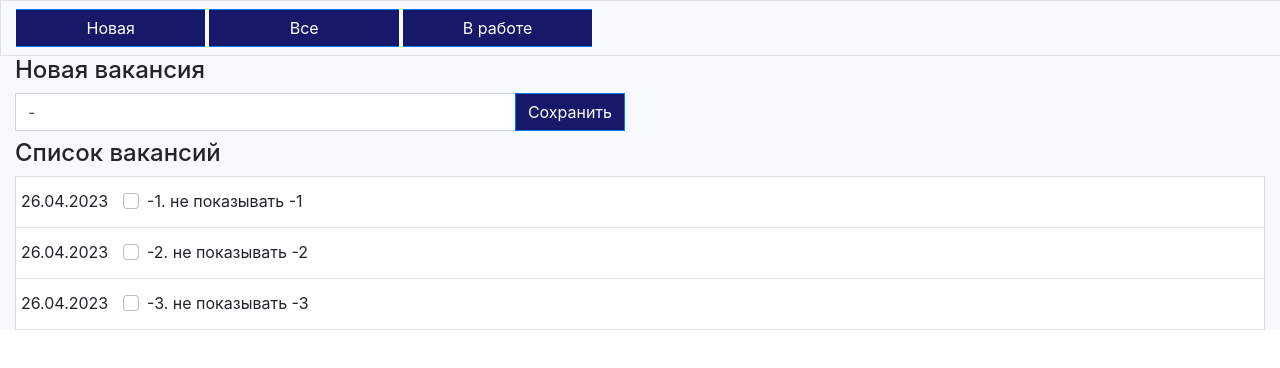
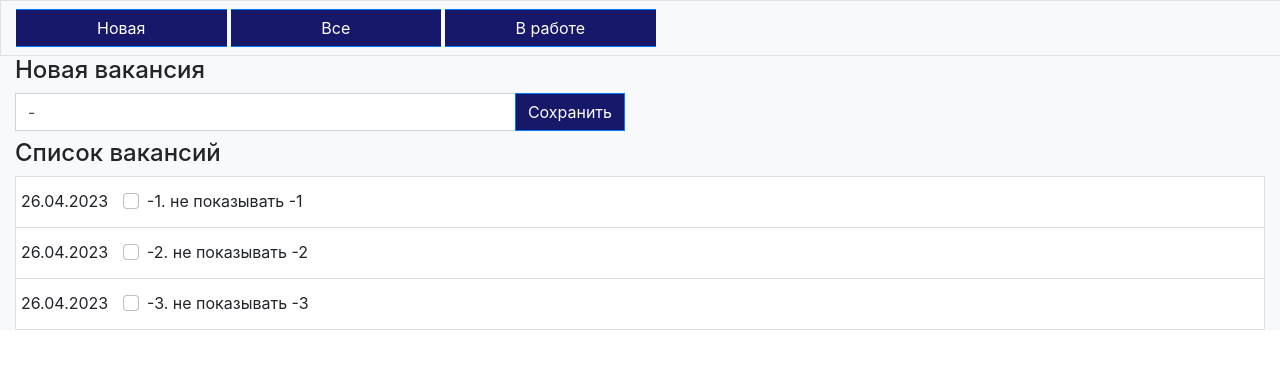
Before and after one commit to cherepakhin/vacancy_front, a React (Create React App) app: page / in a window 1280 px wide. Shown: the top 368 px of the page. Built offline with nearby package versions, Linux system fonts and the light colour scheme.

Commit message:
set width "col-2" for toolbar button

```diff
--- a/src/App.js
+++ b/src/App.js
@@ -13,9 +13,9 @@ function App() {
     <Container fluid className="md-0 pt-0 main-app-container bg-light"> {/*  "ml-4" Margin Left (ml!) (https://react-bootstrap.github.io/docs/layout/grid)*/}
       <Row className="fixed-top mt-0 md-1 pd-1 pl-0 ml-0 bg-light table-bordered"> {/* TDOD: bg-dark delete or change to bg-light*/}
         <Col xs={12} className="mt-2 mb-2">
-            <Button className="ml-0" style={{width: "15%"}}>Новая</Button>
-            <Button className="ml-1" style={{width: "15%"}}>Все</Button>
-            <Button className="ml-1" style={{width: "15%"}}>В работе</Button>
+            <Button className="ml-0 col-2">Новая</Button>
+            <Button className="ml-1 col-2">Все</Button>
+            <Button className="ml-1 col-2">В работе</Button>
         </Col>
       </Row>
       <Row className="mt-2 md-0 pt-5 pl-0 pd-0">    {/* "mt-4"  top margin (https://react-bootstrap.github.io/docs/layout/grid)*/}
```
